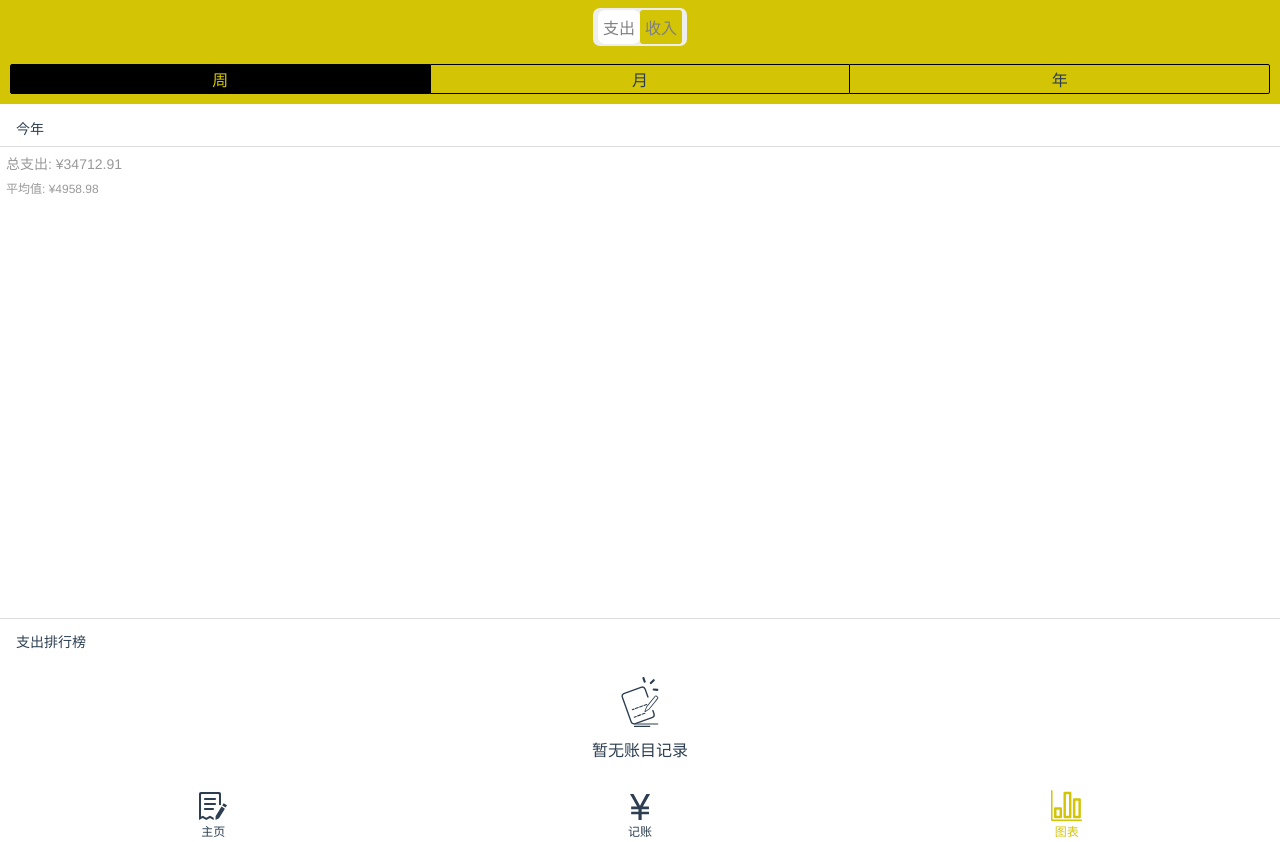
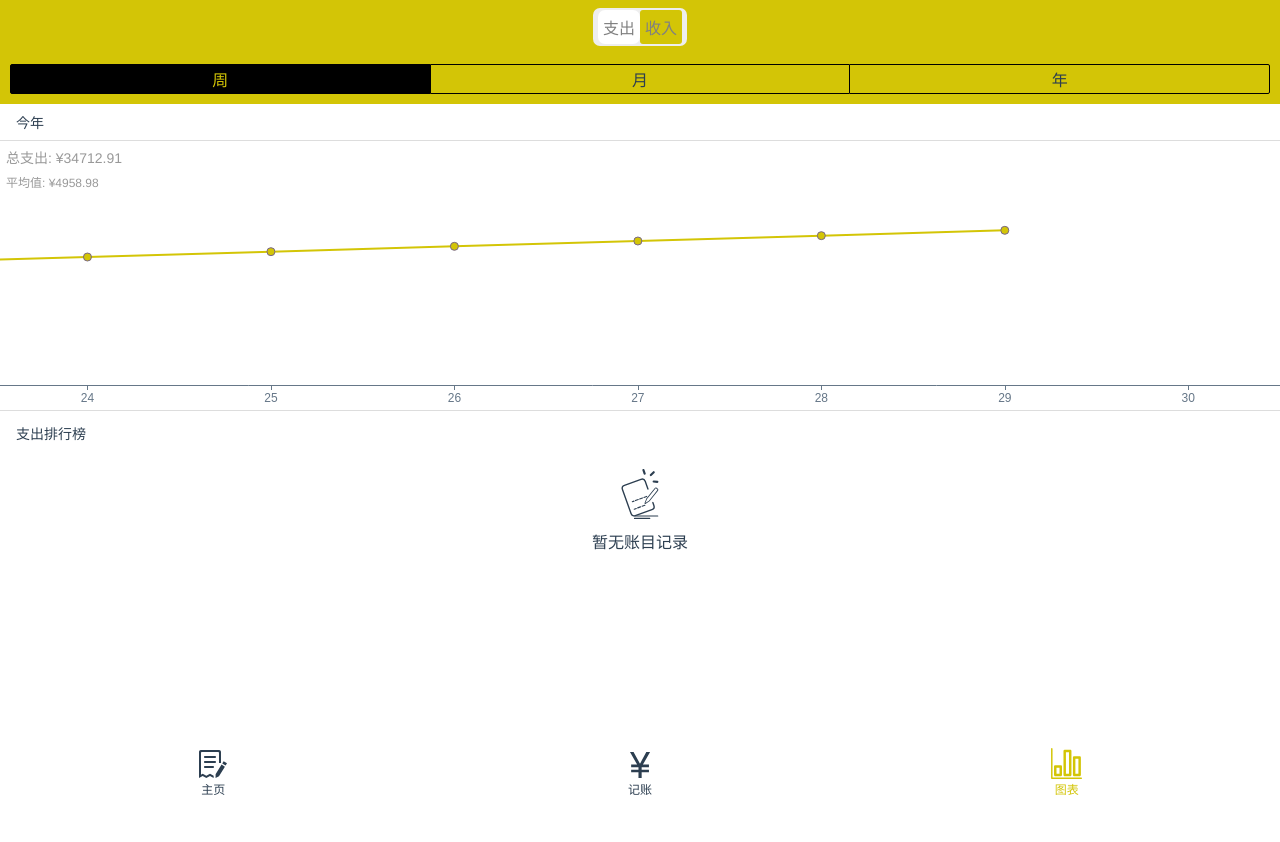
Before and after one commit to McGorger/morney-accounts-source, a Vue app: page /#/chart in a window 1280 px wide. After the commit the page ends 800 px from the top, so only its background shows below. Built offline with nearby package versions, Linux system fonts and the light colour scheme.

Commit message:
完善chart细节样式

```diff
--- a/src/components/Chart/StatChart.vue
+++ b/src/components/Chart/StatChart.vue
@@ -5,14 +5,16 @@
     </div>
     <div class="total">总支出: ¥34712.91</div>
     <div class="average">平均值: ¥4958.98</div>
-    <ECharts :options="x" />
+    <div class="Echart-wrapper" ref="EchartWrapper">
+      <ECharts :options="x" />
+    </div>
   </div>
 </template>
 
 <script lang='ts'>
 import Vue from "vue";
 import dayjs from "dayjs";
-import { Component, Prop,Watch } from "vue-property-decorator";
+import { Component, Prop, Watch } from "vue-property-decorator";
 import ECharts from "@/components/ChartS.vue";
 @Component({
   components: {
@@ -20,30 +22,153 @@ import ECharts from "@/components/ChartS.vue";
   }
 })
 export default class StatChart extends Vue {
-  @Prop() dateType!:DataSourceItem
-  @Prop() type!:string
-  @Prop() dataSource!:RecordItem[]
+  @Prop() dateType!: DataSourceItem;
+  @Prop() type!: string;
+  @Prop() dataSource!: RecordItem[];
   currentDate = new Date().toISOString();
-  recordList:RecordItem[] =[]
-  @Watch('type')
-  @Watch('dateType')
-  a(){
-      this.recordList = this.dataSource.filter(item=>{
-      return item.type === this.type && dayjs(item.createdAt).isSame(dayjs(this.currentDate),this.dateType.value as any)
-     })
+  recordList: RecordItem[] = [];
+  @Watch("type")
+  @Watch("dateType")
+  a() {
+    this.recordList = this.dataSource.filter(item => {
+      return (
+        item.type === this.type &&
+        dayjs(item.createdAt).isSame(
+          dayjs(this.currentDate),
+          this.dateType.value as any
+        )
+      );
+    });
   }
-  mounted(){
-   this.recordList =   this.dataSource.filter(item=>{
-      return item.type === this.type && dayjs(item.createdAt).isSame(dayjs(this.currentDate),this.dateType.value as any)
-     })
+  mounted() {
+    this.recordList = this.dataSource.filter(item => {
+      return (
+        item.type === this.type &&
+        dayjs(item.createdAt).isSame(
+          dayjs(this.currentDate),
+          this.dateType.value as any
+        )
+      );
+    });
+    (this.$refs.EchartWrapper as HTMLDivElement).scrollLeft = 9999;
   }
+  get x() {
+    return {
+      grid: {
+        left: 0,
+        top: 35,
+        right: 0,
+        height:160,
+        bottom:0
+      },
+      xAxis: {
+        type: "category",
+        data: [
+          "1",
+          "2",
+          "3",
+          "4",
+          "5",
+          "6",
+          "7",
+          "8",
+          "9",
+          "10",
+          "11",
+          "12",
+          "13",
+          "14",
+          "15",
+          "16",
+          "17",
+          "18",
+          "19",
+          "20",
+          "21",
+          "22",
+          "23",
+          "24",
+          "25",
+          "26",
+          "27",
+          "28",
+          "29",
+          "30"
+        ],
+        axisTick:{
+          alignWithLabel:true
+        },
+        axisLine:{
+        lineStyle:{
+          color:'#678'
+        }
+        }
+      },
+      yAxis: {
+        type: "value",
+        show: false
+      },
+      series: [
 
+        {
+        symbol:'circle',
+        symbolSize:8,
+        itemStyle:{
+          color:'#d3c506',
+          borderColor:'#768'
+        },
+          data: [
+            1,
+            2,
+            3,
+            4,
+            5,
+            6,
+            7,
+            8,
+            9,
+            10,
+            11,
+            12,
+            13,
+            14,
+            15,
+            16,
+            17,
+            18,
+            19,
+            20,
+            21,
+            22,
+            23,
+            24,
+            25,
+            26,
+            27,
+            28,
+            29
+          ],
+          type: "line"
+        }
+      ],
+      tooltip:{
+        show:true,triggerOn:'click',
+        position:'top',
+        formatter:'{c}'
+      }
+    };
+  }
 }
 </script>
 
 <style scoped lang='scss'>
 .chart {
-  padding: 6px 0;
+  .Echart-wrapper {
+    overflow: auto;
+    &::-webkit-scrollbar{
+      display:none;
+    }
+  }
   border-bottom: 1px solid #ddd;
   .caption {
     border-bottom: 1px solid #ddd;
@@ -61,7 +186,6 @@ export default class StatChart extends Vue {
     color: #999;
     text-align: left;
     padding: 0 6px;
-    margin-bottom: 16px;
   }
 }
 </style>
--- a/src/components/ChartS.vue
+++ b/src/components/ChartS.vue
@@ -15,13 +15,15 @@ export default class ChartS extends Vue {
         }
       const chart = echarts.init(this.$refs.wrapper as HTMLDivElement)
    chart.setOption(this.options);
+   console.log(this.options);
  }
  }
 </script>
 
 <style scoped lang='scss'>
  .wrapper{
-   height: 400px;
+   height: 220px;
+   width: 430%;
  }
 
 </style>
```
